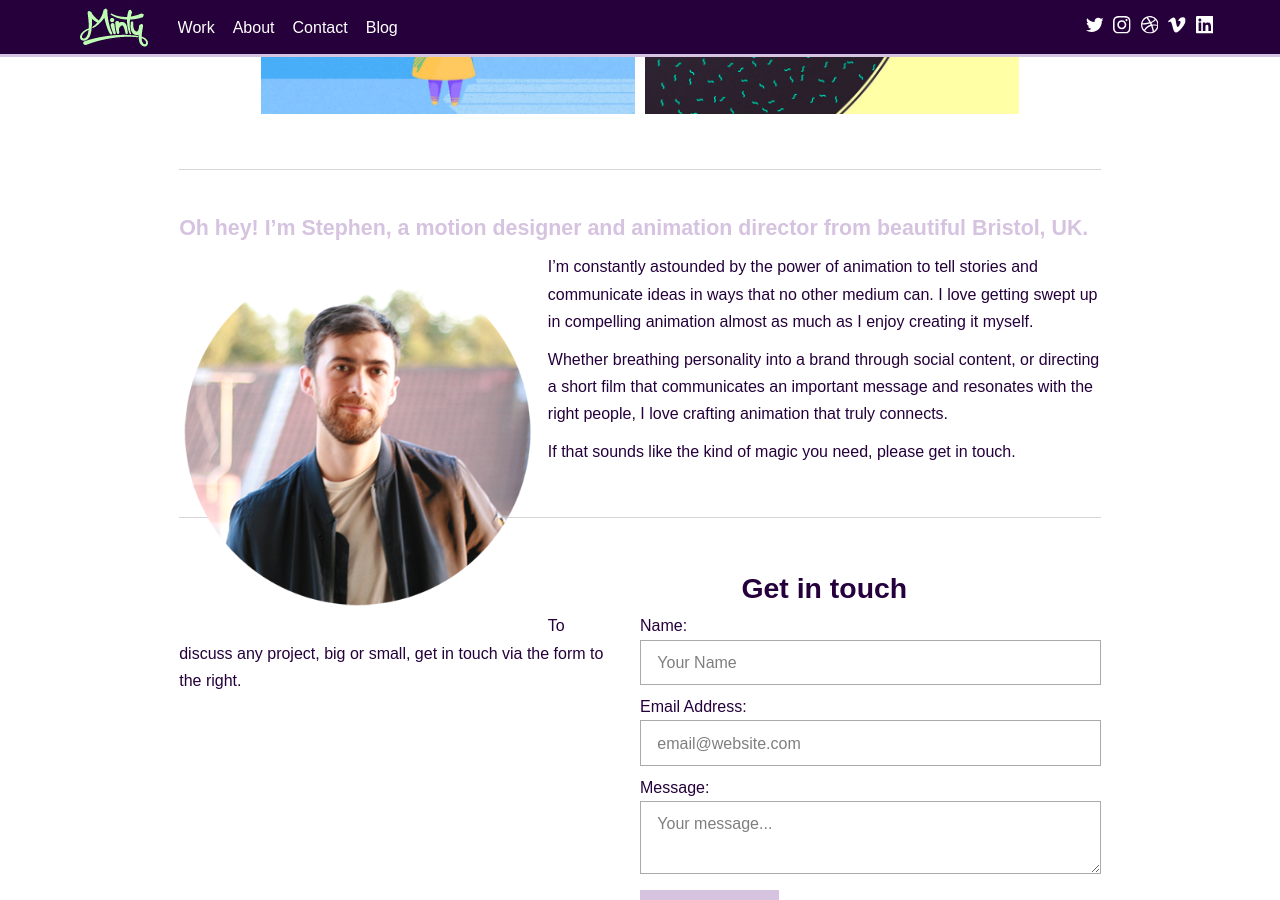
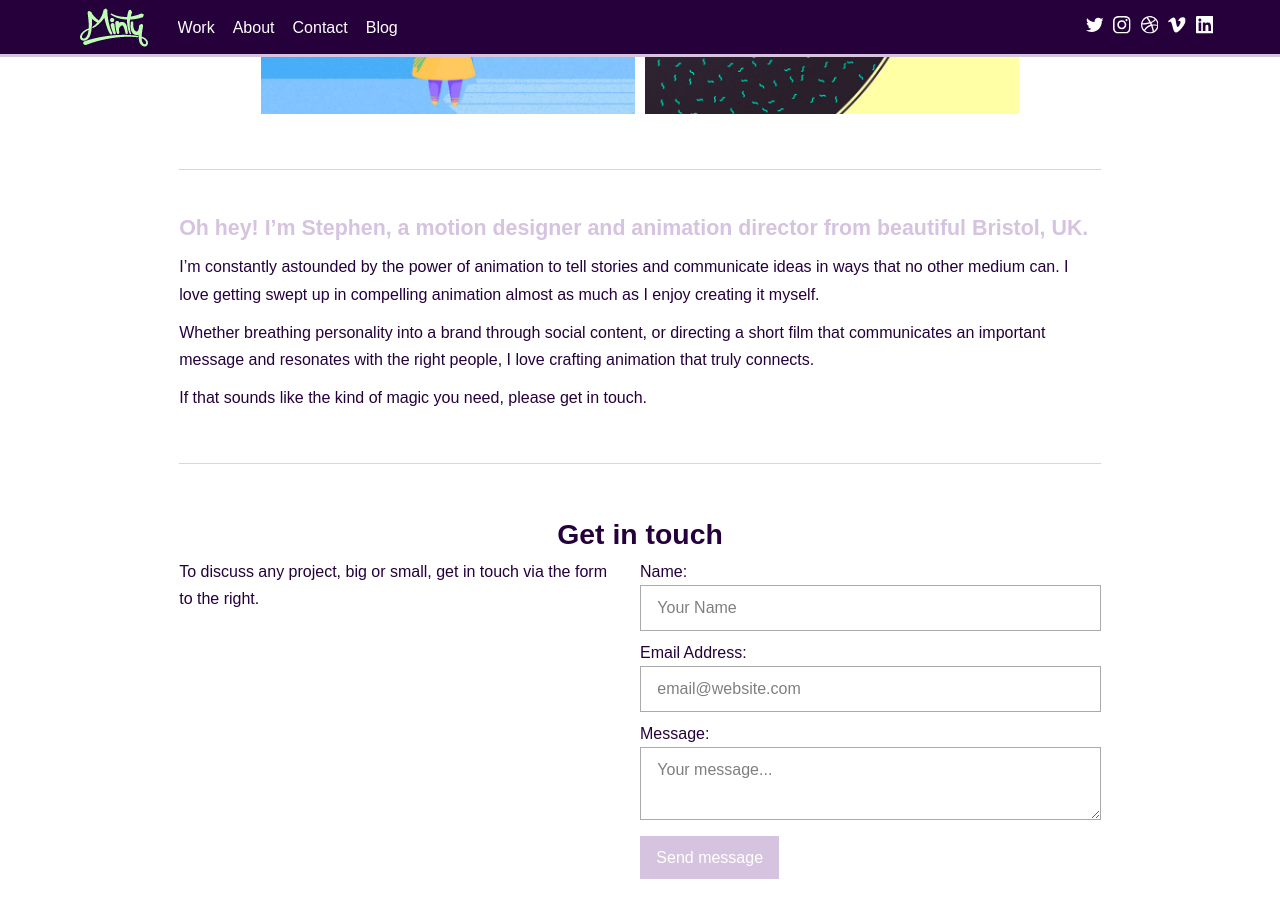
Before and after one commit to StephenMinty/itsminty.co.uk, a Jekyll site: the page built from index.md, in a window 1280 px wide and 900 px high, scrolled down 1727 px. Built offline with Jekyll 4.4.1, drawn with Linux system fonts in a browser that asks for light colours; some web fonts are replaced.

Commit message:
Updated Index

```diff
--- a/index.md
+++ b/index.md
@@ -12,8 +12,6 @@ layout: home
 ---
 
 #### Oh hey! I'm Stephen, a motion designer and animation director from beautiful Bristol, UK.
-
-{% include figure.html image="/uploads/WebsiteAvatar-1b2749.png" position="left" %}{: style="width: 40%; float: left;"}
 
 I'm constantly astounded by the power of animation to tell stories and communicate ideas in ways that no other medium can. I love getting swept up in compelling animation almost as much as I enjoy creating it myself.
 
```
